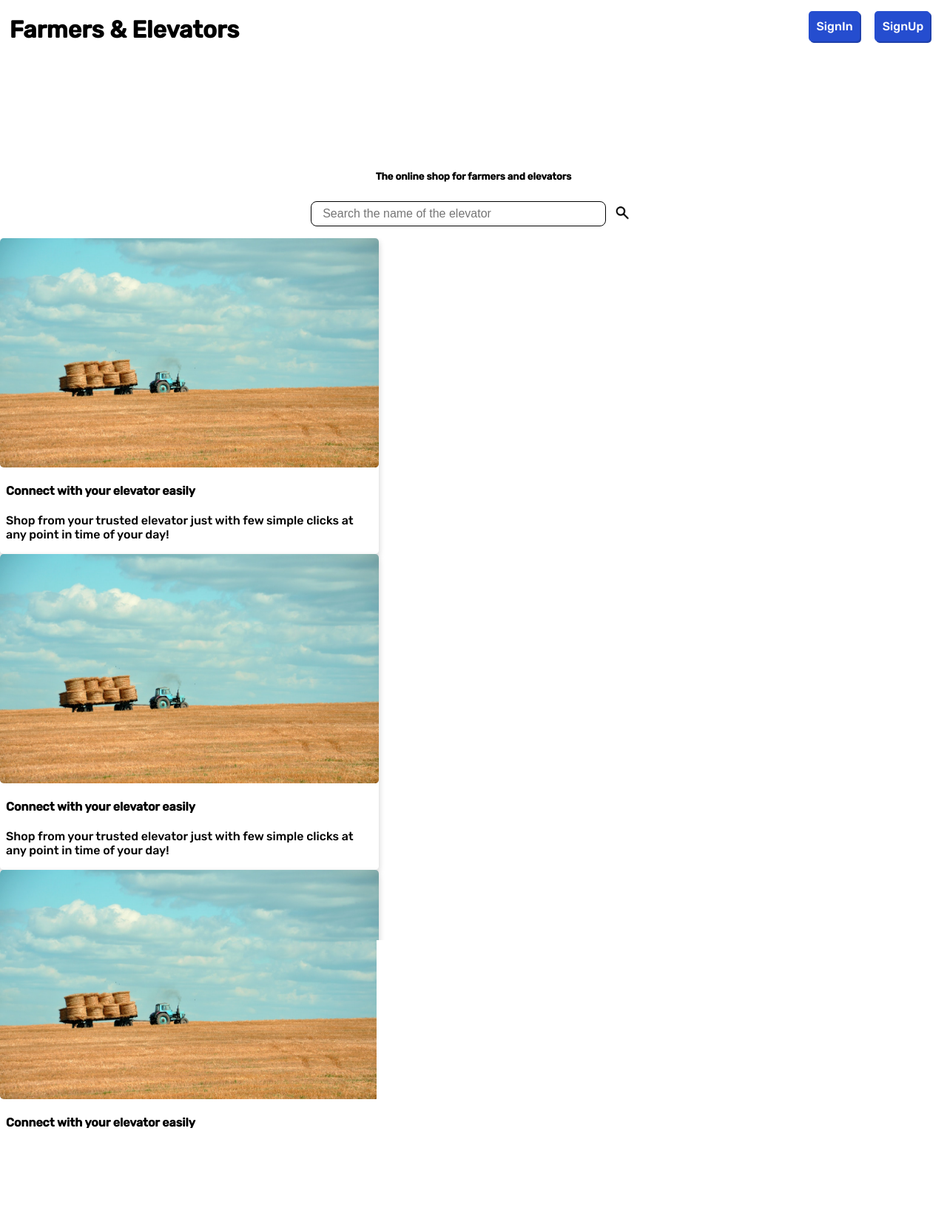
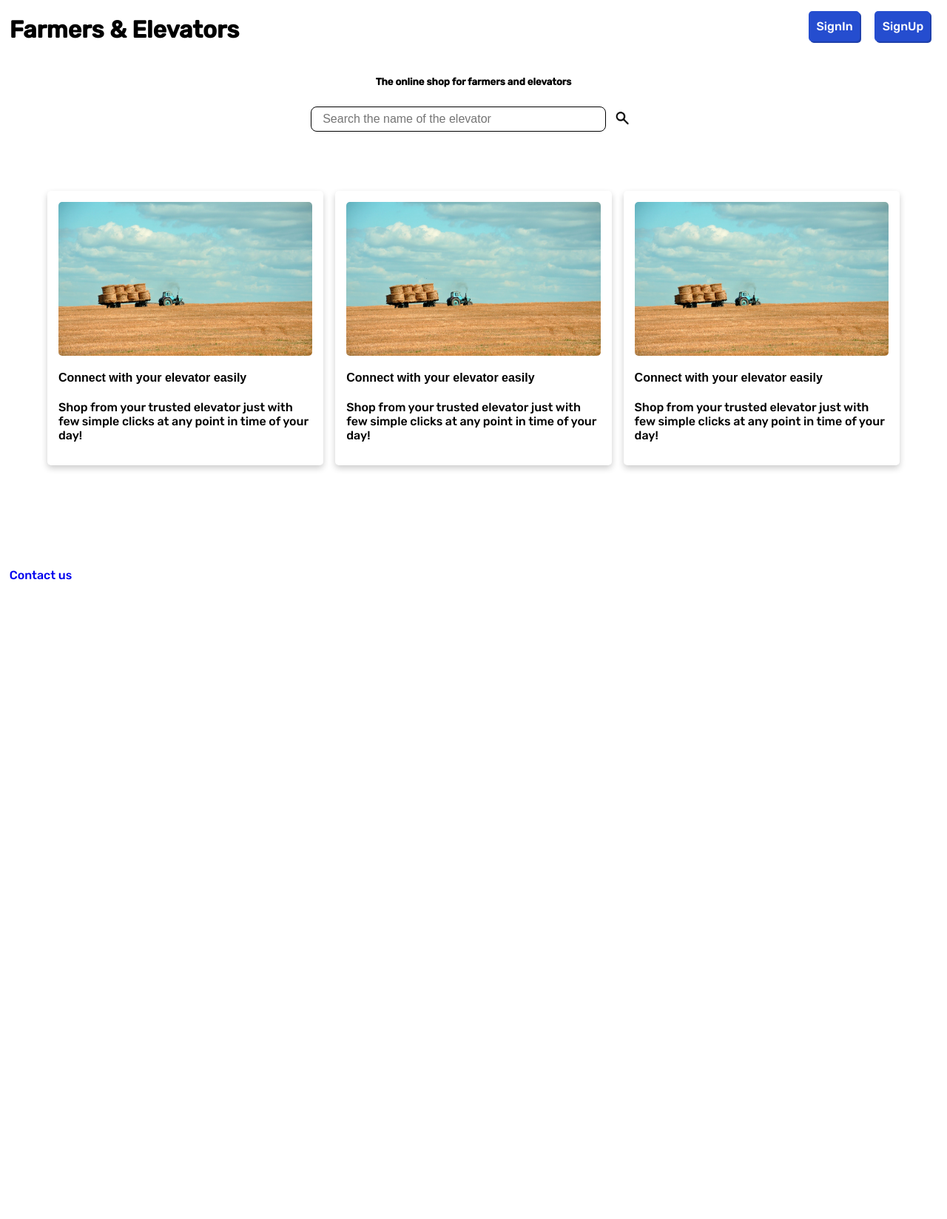
Before and after one commit to lukfd/farmerselevator, a Flask app: page / in a window 1280 px wide. Shown: the whole page at 74% size. After the commit the page ends 784 px from the top, so only its background shows below. Run offline with Flask 2, Linux system fonts and the light colour scheme.

Commit message:
working on CSS index

```diff
--- a/static/index.css
+++ b/static/index.css
@@ -1,8 +1,6 @@
 /* GENERAL */
 
-.body {
-    padding-top: 10%;
-}
+body { min-height: 100vh; }
 
 .center-text {
     text-align: center;
@@ -43,6 +41,11 @@ li a {
 }
 
 /* SEARCH BAR */
+
+.search-area {
+    padding: 10% auto auto 0;
+}
+
 .search-bar {
     font: Arial;
     height: 34px;
@@ -87,6 +90,13 @@ li a {
 
 /* CARDS */
 
+.cards {
+    display: flex;
+    justify-content: center;
+    gap: 1rem;
+    padding: 5%;
+}
+
 .cards ul {
     list-style-type: none;
     margin: 0;
@@ -94,16 +104,20 @@ li a {
     overflow: hidden;
 }
 
-.cards li{
-    display: inline;
+li {
+    list-style: none;
 }
 
 .card {
-    display: block;
     box-shadow: 0 4px 8px 0 rgba(0,0,0,0.2);
     transition: 0.3s;
-    width: 40%;
     border-radius: 5px;
+    display: flex;
+    flex-direction: column;
+    justify-content: space-between;
+    align-items: center;
+    text-align: center;
+    padding: 4%;
 }
 
 .card img {
@@ -115,14 +129,18 @@ li a {
     box-shadow: 0 8px 16px 0 rgba(0,0,0,0.2);
 }
 
+h4 {
+    font-family: sans-serif;
+}
+
 .container {
-    padding: 1px 8px;
+    text-align: left;
 }
 
 /* FOOTER */
 
 footer {
-    position: relative;
+    position: absolute;
     bottom: 0;
     padding: 1%;
 }
--- a/templates/index.html
+++ b/templates/index.html
@@ -15,12 +15,10 @@
       </ul>
     </ul>
 
-    <div class="body">
+    <div class="center-text search-area">
       <div class="center-text">
         <h5>The online shop for farmers and elevators</h5>
       </div>
-
-      <div class="center-text">
       <form action="">
         <input type="text" name="input" placeholder="Search the name of the elevator" class="search-bar">
         <button class="btn" type="submit">
@@ -28,14 +26,13 @@
         </button>
       </form>
     </div>
-    </div>
 
     <ul class="cards">
       <li>
         <div class="card">
           <img src="/static/images/card-1.jpg">
           <div class="container">
-            <h4><b>Connect with your elevator easily</b></h4>
+            <h4>Connect with your elevator easily</h4>
             <p>Shop from your trusted elevator just with few simple clicks at any point in time of your day!</p>
           </div>
         </div>
@@ -44,7 +41,7 @@
         <div class="card">
           <img src="/static/images/card-1.jpg">
           <div class="container">
-            <h4><b>Connect with your elevator easily</b></h4>
+            <h4>Connect with your elevator easily</h4>
             <p>Shop from your trusted elevator just with few simple clicks at any point in time of your day!</p>
           </div>
         </div>
@@ -53,7 +50,7 @@
         <div class="card">
           <img src="/static/images/card-1.jpg">
           <div class="container">
-            <h4><b>Connect with your elevator easily</b></h4>
+            <h4>Connect with your elevator easily</h4>
             <p>Shop from your trusted elevator just with few simple clicks at any point in time of your day!</p>
           </div>
         </div>
```
Lines whose indentation alone changed are shown as unchanged.
